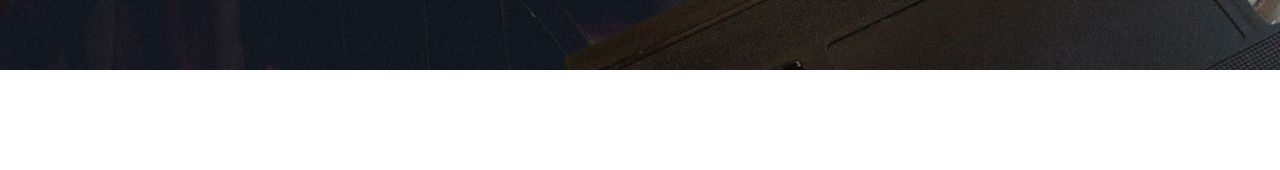
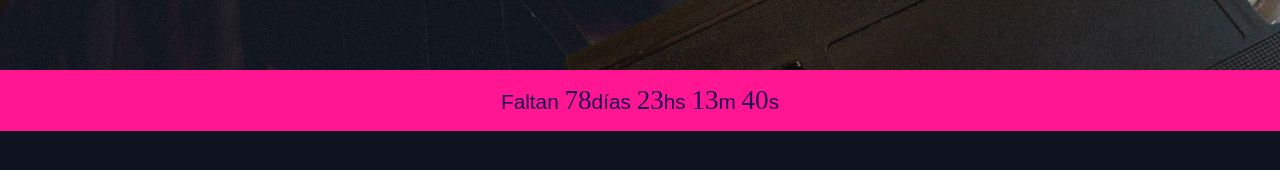
Before and after one commit to leoloureyro/DIS30, a plain HTML site: page index.html in a window 1280 px wide. Shown: the part 730-900 px from the top of the page. After the commit the page ends 861 px from the top, so only its background shows below. Drawn offline with Linux system fonts and the light colour scheme; a web font is replaced by a local one.

Commit message:
Cuenta regresiva y cambios menores

```diff
--- a/css/style.css
+++ b/css/style.css
@@ -24,9 +24,12 @@
 }
 
 :root{
-  --amarillo-retro: #F5EA74;
-  --magenta-retro: #fe50c3;
-  --cyan-retro: #93bdf7;
+  --negro-retro: #0E131F;
+  --violeta-oscuro-retro: #1C0658;
+  --violeta-claro-retro: #5C2686;
+  --magenta-retro: #FF1690;
+  --amarillo-retro: #F4D676;
+  --cyan-retro: #36CDC4;
 }
 
 html, body{
@@ -34,6 +37,15 @@ html, body{
   width: 100%;
   padding: 0px;
   margin: 0px;
+  background-color: var(--negro-retro);
+  font-family: interstate, sans-serif;
+  text-align: center;
+  color: white;
+}
+section{
+  position: relative;
+  display: block;
+  width: 100%;
 }
 
 .section-holder{
@@ -130,3 +142,15 @@ html, body{
   bottom: 15%;
   left: 70%;
 }
+#countdown{
+  padding: 15px 10%;
+  box-sizing: border-box;
+  background-color: var(--magenta-retro);
+  font-size: 1.3em;
+  color: var(--violeta-oscuro-retro);
+}
+#countdown span{
+  font-family: changeling-neo, serif;
+  font-weight: 400;
+  font-size: 1.3em;
+}
--- a/index.html
+++ b/index.html
@@ -10,7 +10,7 @@
     <link rel="stylesheet" href="css/responsive.css">
   </head>
   <body>
-    <div id="splash">
+    <section id="splash">
       <div id="wall" depth="17"></div>
       <!-- TÍTULOS DE SECCIONES -->
       <p class="section-holder camera">Un poco de<br><span class="big">HISTORIA</span></p>
@@ -26,16 +26,18 @@
       <div class="scene-element" id="recorder" depth="2" rotation="10">
         <a href="#contacto"><img src="src/recorder.png"></a>
       </div>
-    </div>
+    </section>
 
-    <div style="display:block; height:500px;">
-      <!-- SIMULACIÓN DE CONTENIDO -->
-    </div>
+    <section id="countdown">
+      Faltan <span id="dias"></span>días <span id="hs"></span>hs <span id="mins"></span>m <span id="segs"></span>s
+    </section>
 
     <script type="text/javascript" src="js/scene.js"></script>
     <script type="text/javascript">
-      var scene = new Scene("splash")
+      // Convertir el splash en una escena
+      var scene = new Scene("splash");
 
+      // Animar titulos dinámicos para el splash
       const splashElements = document.getElementsByClassName("scene-element");
       for(let elem of splashElements){
         elem.addEventListener("mouseover", function(){
@@ -47,6 +49,29 @@
           document.querySelector(`.section-holder.${element}`).classList.remove("active");
         });
       }
+
+      // Mostrar cuenta regresiva
+      var countDown = new Date("Oct 10, 2019 00:00:00").getTime();
+      var x = setInterval(function() {
+        let ahora = new Date().getTime();
+        let distancia = countDown - ahora;
+        let dias = Math.floor(distancia / (1000 * 60 * 60 * 24));
+        let horas = Math.floor((distancia % (1000 * 60 * 60 * 24)) / (1000 * 60 * 60));
+        let minutos = Math.floor((distancia % (1000 * 60 * 60)) / (1000 * 60));
+        let segundos = Math.floor((distancia % (1000 * 60)) / 1000);
+
+        document.getElementById("dias").textContent = dias;
+        document.getElementById("hs").textContent = horas;
+        document.getElementById("mins").textContent = minutos;
+        document.getElementById("segs").textContent = segundos;
+
+        if (distancia < 0) {
+          clearInterval(x);
+          document.getElementById("hs").textContent = "00";
+          document.getElementById("mins").textContent = "00";
+          document.getElementById("segs").textContent = "00";
+        }
+      }, 1000);
     </script>
   </body>
 </html>
```
Also changed, not shown: 1 other file.
